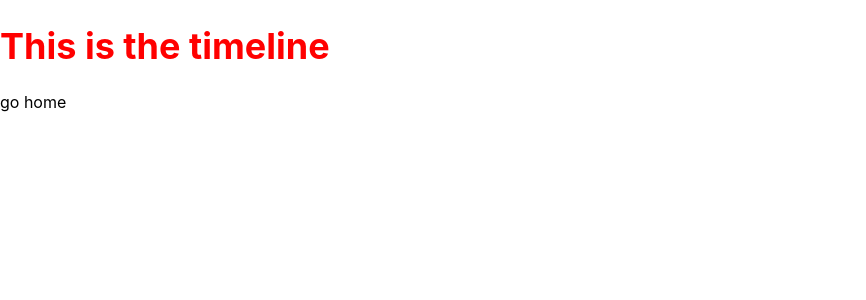
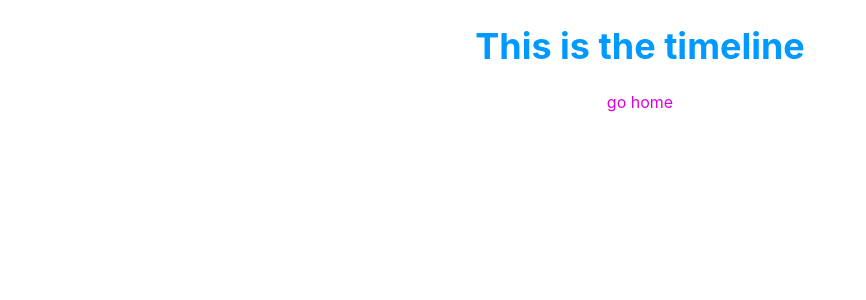
Before and after one commit to Fgvillalba/next-app-learning, a Next.js app: page /timeline in a window 1280 px wide. Shown: the top 300 px of the page, without its empty margins (0-866 px from the left). Built offline with nearby package versions, Linux system fonts and the light colour scheme.

Commit message:
AppLayout component

```diff
--- /dev/null
+++ b/components/AppLayout/index.js
@@ -0,0 +1,37 @@
+export default function AppLayout ({children}) {
+    return (
+        <>
+            <main>
+                {children}
+            </main>
+        <style jsx global>{`
+        html,
+        body {
+          padding: 0;
+          margin: 0;
+          font-family: -apple-system, BlinkMacSystemFont, Segoe UI, Roboto, Oxygen,
+            Ubuntu, Cantarell, Fira Sans, Droid Sans, Helvetica Neue, sans-serif;
+        }
+
+        a {
+          color: inherit;
+          text-decoration: none;
+        }
+
+        * {
+          box-sizing: border-box;
+        }
+
+        @media (prefers-color-scheme: dark) {
+          html {
+            color-scheme: dark;
+          }
+          body {
+            color: white;
+            background: black;
+          }
+        }
+        `}</style>
+        </>
+    )
+}
--- a/pages/_app.js
+++ /dev/null
@@ -1,7 +0,0 @@
-import '../styles/globals.css'
-
-function MyApp({ Component, pageProps }) {
-  return <Component {...pageProps} />
-}
-
-export default MyApp
--- a/pages/timeline/index.js
+++ b/pages/timeline/index.js
@@ -1,18 +1,32 @@
 import Link from 'next/link'
+import AppLayout from '../../components/AppLayout'
 
 export default function Timeline() {
     return (
     <>
+        <AppLayout>
         <h1>This is the timeline</h1>
-        <Link href='/'>
-            <a>
-                go home
-            </a>
-        </Link>
+        <nav>
+            <Link href='/'>
+                <a>
+                    go home
+                </a>
+            </Link>
+        </nav>
+        </AppLayout>
         <style jsx>{`
             h1 {
                 font-size: 36px;
-                color: red;
+                color: #09f;
+                text-align: center;
+            }
+
+            a {
+                color: #DB00DB;
+            }
+
+            nav {
+                text-align: center;
             }
         `}</style>
     </>
--- a/styles/globals.css
+++ /dev/null
@@ -1,26 +0,0 @@
-html,
-body {
-  padding: 0;
-  margin: 0;
-  font-family: -apple-system, BlinkMacSystemFont, Segoe UI, Roboto, Oxygen,
-    Ubuntu, Cantarell, Fira Sans, Droid Sans, Helvetica Neue, sans-serif;
-}
-
-a {
-  color: inherit;
-  text-decoration: none;
-}
-
-* {
-  box-sizing: border-box;
-}
-
-@media (prefers-color-scheme: dark) {
-  html {
-    color-scheme: dark;
-  }
-  body {
-    color: white;
-    background: black;
-  }
-}
```
Also changed, not shown: pages/index.js (+5 -5 lines).
